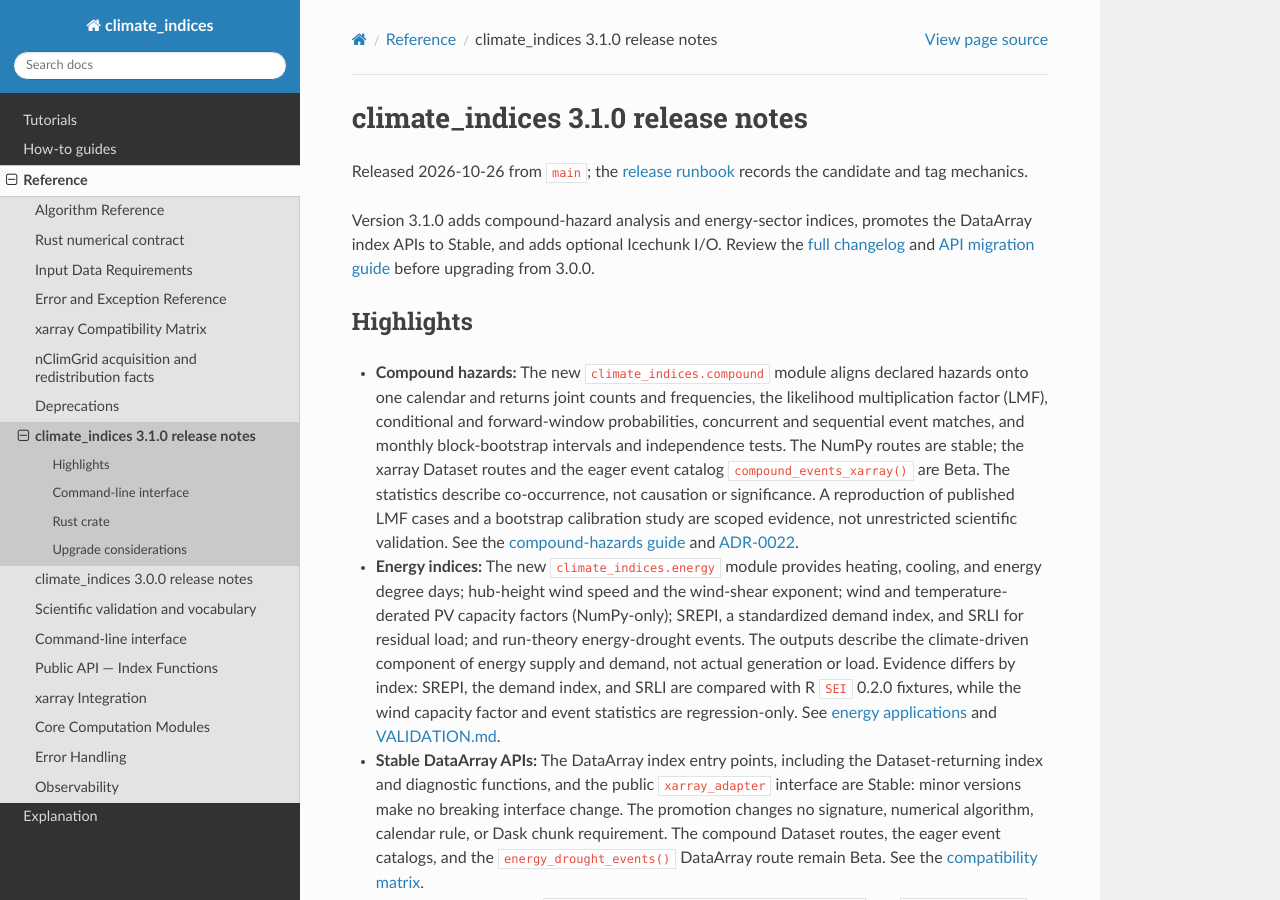
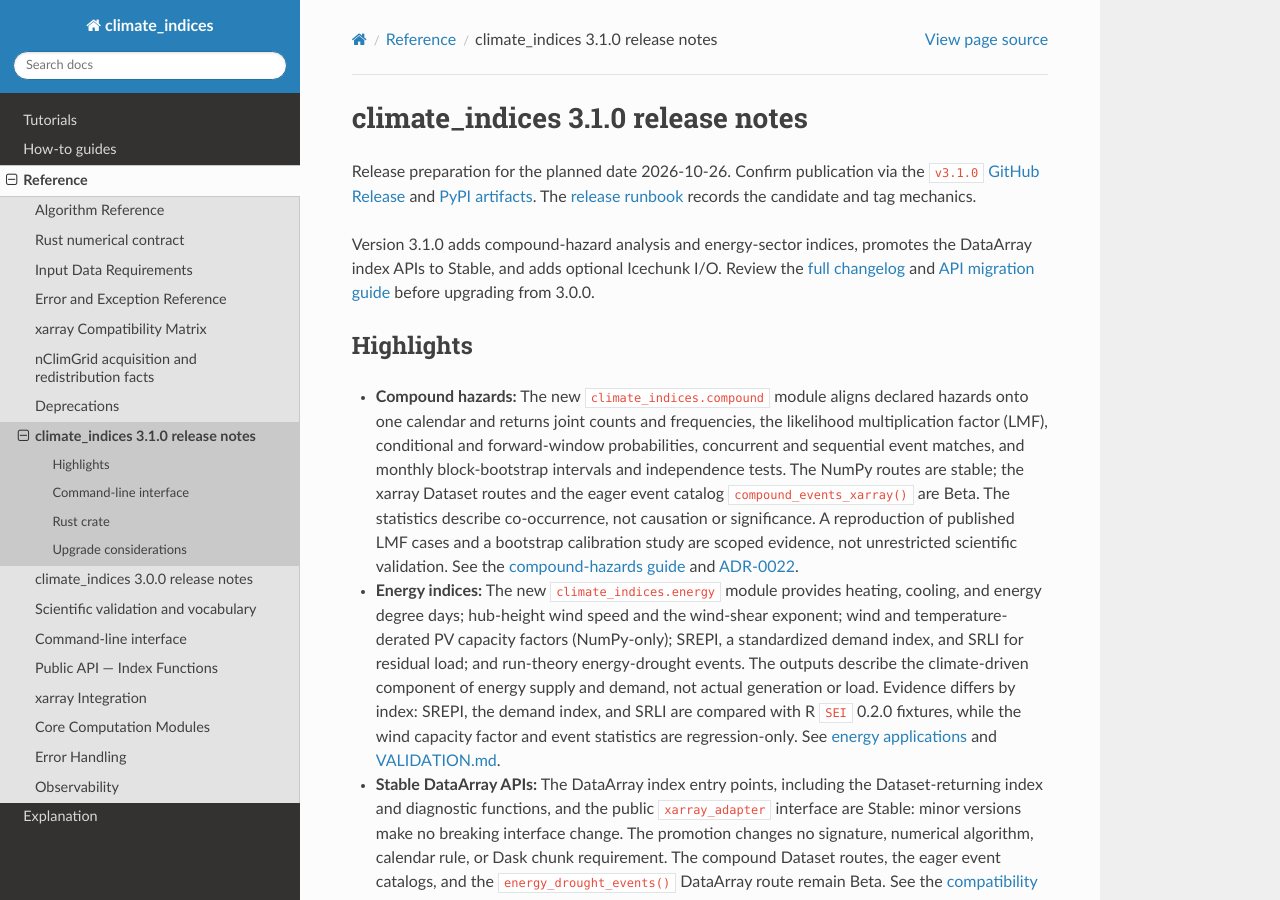
Before and after one commit to monocongo/climate_indices, a Sphinx documentation site: the page built from docs/release-notes-3.1.0.md, in a window 1280 px wide and 900 px high. Built offline with Sphinx 7.4.7 and the Read the Docs theme 3.1.0, drawn with Linux system fonts in a browser that asks for light colours.

Commit message:
docs(release): address review findings — state the 3.1.0 date as planned and use doc roles
Record 2026-10-26 as the planned release date and point readers at the
v3.1.0 GitHub Release and PyPI artifacts for publication status, as the
3.0.0 notes did, instead of asserting from main that 3.1.0 has shipped.
The opening keeps the date the tag-build guard requires. The CHANGELOG
date stays: runbook step 5 dates the entry before the candidate freeze
and re-dates it if the tag slips.

Link published pages and ADR-0022 with {doc} roles per CONTRIBUTING.md;
the Icechunk section link keeps its heading-anchor form.

Finding: 4374457092, 4374457099
Review-Anchor: https://github.com/monocongo/climate_indices/pull/1475#discussion_r4374457092
Review-Anchor: https://github.com/monocongo/climate_indices/pull/1475#discussion_r4374457099

```diff
--- a/docs/release-notes-3.1.0.md
+++ b/docs/release-notes-3.1.0.md
@@ -1,12 +1,14 @@
 # climate_indices 3.1.0 release notes
 
-Released 2026-10-26 from `main`; the [release runbook](release-process.md) records the
-candidate and tag mechanics.
+Release preparation for the planned date 2026-10-26. Confirm publication via the
+[`v3.1.0` GitHub Release](https://github.com/monocongo/climate_indices/releases/tag/v3.1.0)
+and [PyPI artifacts](https://pypi.org/project/climate-indices/3.1.0/). The
+{doc}`release runbook <release-process>` records the candidate and tag mechanics.
 
 Version 3.1.0 adds compound-hazard analysis and energy-sector indices, promotes
 the DataArray index APIs to Stable, and adds optional Icechunk I/O. Review the
 [full changelog](https://github.com/monocongo/climate_indices/blob/main/CHANGELOG.md) and
-[API migration guide](deprecations/api-changes.md) before upgrading from 3.0.0.
+{doc}`API migration guide <deprecations/api-changes>` before upgrading from 3.0.0.
 
 ## Highlights
 
```
Also changed, not shown: other parts of docs/release-notes-3.1.0.md (+6 -6 lines).
